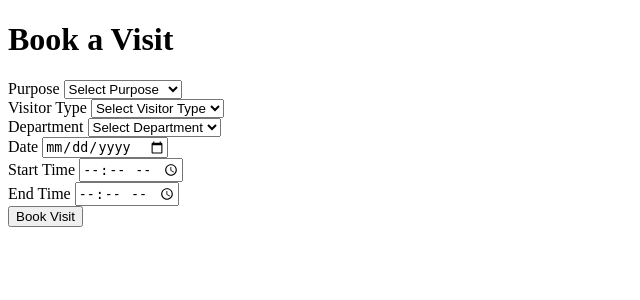
After one commit to joshnuevas/CSIT327-G1-CIT-UCampusPass, a Django app: template citu_campuspass/templates/book_visit.html in a window 1280 px wide. The commit adds this page. Shown: the top 300 px of the page, without its empty margins (0-640 px from the left). Run offline with Django 5.2, Linux system fonts and the light colour scheme; the template is opened without the code that fills it, so the values that code supplies are empty.

```diff
--- a/citu_campuspass/campuspass/urls.py
+++ b/citu_campuspass/campuspass/urls.py
@@ -7,4 +7,5 @@ urlpatterns = [
     path('register/', views.register_view, name='register'),
     path("logout/", views.logout_view, name="logout"),
     path('dashboard/', views.dashboard_view, name='dashboard'),
+    path('book-visit/', views.book_visit_view, name='book_visit'),
 ]
--- a/citu_campuspass/static/campuspass/css/dashboard.css
+++ b/citu_campuspass/static/campuspass/css/dashboard.css
@@ -440,6 +440,7 @@ body {
     transition: all 0.3s ease;
     box-shadow: 0 4px 15px rgba(139, 21, 56, 0.3);
     margin-top: 12px;
+    text-decoration: none;
 }
 
 .quick-action-btn:hover {
--- /dev/null
+++ b/citu_campuspass/templates/book_visit.html
@@ -0,0 +1,87 @@
+{% load static %}
+<!DOCTYPE html>
+<html lang="en">
+<head>
+    <meta charset="UTF-8">
+    <meta name="viewport" content="width=device-width, initial-scale=1.0">
+    <title>CIT-U Campus Pass - Book a Visit</title>
+</head>
+<body>
+    <div class="container">
+        <h1>Book a Visit</h1>
+        <form method="POST" action="{% url 'book_visit' %}">
+            {% csrf_token %}
+
+            <!-- Purpose -->
+            <div class="form-group">
+                <label for="purpose">Purpose</label>
+                <select name="purpose" id="purpose" onchange="toggleOther('purpose')">
+                    <option value="" selected disabled>Select Purpose</option>
+                    <option value="Meeting">Meeting</option>
+                    <option value="Tuition Payment">Tuition Payment</option>
+                    <option value="Delivery">Delivery</option>
+                    <option value="Other">Other</option>
+                </select>
+                <input type="text" name="purpose_other" id="purpose_other" placeholder="Enter purpose" style="display:none;">
+            </div>
+
+            <!-- Visitor Type -->
+            <div class="form-group">
+                <label for="visitor_type">Visitor Type</label>
+                <select name="visitor_type" id="visitor_type" onchange="toggleOther('visitor_type')">
+                    <option value="" selected disabled>Select Visitor Type</option>
+                    <option value="Student">Student</option>
+                    <option value="Parent">Parent</option>
+                    <option value="Staff">Staff</option>
+                    <option value="Other">Other</option>
+                </select>
+                <input type="text" name="visitor_type_other" id="visitor_type_other" placeholder="Enter visitor type" style="display:none;">
+            </div>
+
+            <!-- Department -->
+            <div class="form-group">
+                <label for="department">Department</label>
+                <select name="department" id="department" onchange="toggleOther('department')">
+                    <option value="" selected disabled>Select Department</option>
+                    <option value="Admissions">Admissions</option>
+                    <option value="Finance">Finance</option>
+                    <option value="Library">Library</option>
+                    <option value="Other">Other</option>
+                </select>
+                <input type="text" name="department_other" id="department_other" placeholder="Enter department" style="display:none;">
+            </div>
+
+            <!-- Date -->
+            <div class="form-group">
+                <label for="visit_date">Date</label>
+                <input type="date" name="visit_date" id="visit_date" required>
+            </div>
+
+            <!-- Time -->
+            <div class="form-group">
+                <label for="start_time">Start Time</label>
+                <input type="time" name="start_time" id="start_time" required>
+            </div>
+
+            <div class="form-group">
+                <label for="end_time">End Time</label>
+                <input type="time" name="end_time" id="end_time" required>
+            </div>
+
+            <button type="submit">Book Visit</button>
+        </form>
+    </div>
+
+    <script>
+        function toggleOther(field) {
+            const select = document.getElementById(field);
+            const otherInput = document.getElementById(field + '_other');
+            if (select.value === 'Other') {
+                otherInput.style.display = 'block';
+            } else {
+                otherInput.style.display = 'none';
+            }
+        }
+    </script>
+</body>
+</html>
```
Also changed, not shown: citu_campuspass/campuspass/views.py (+124 -12 lines), citu_campuspass/templates/dashboard.html (+6 -5 lines).
